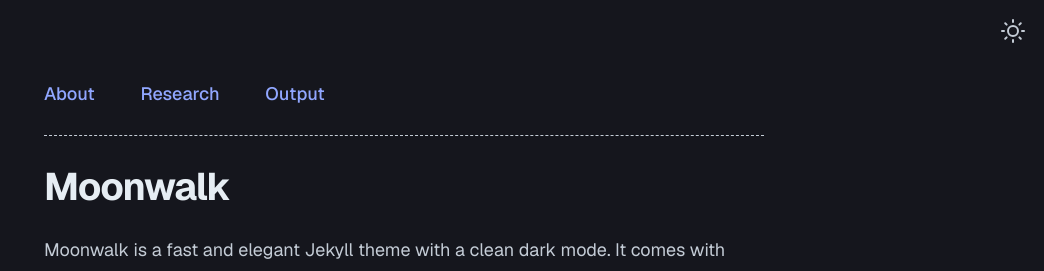
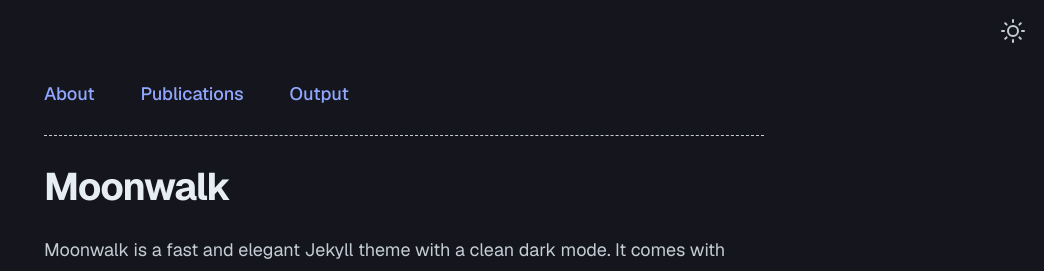
Before and after one commit to nthalluri/natasha-thalluri, a Jekyll site: the page built from index.md, in a window 1280 px wide. Shown: the top 271 px of the page, without its empty margins (236-1280 px from the left). Built offline with Jekyll 4.4.1, drawn with Linux system fonts in a browser that asks for light colours.

Commit message:
Update home.yml

```diff
--- a/_data/home.yml
+++ b/_data/home.yml
@@ -2,7 +2,7 @@ navbar_entries:
   - title: About
     url: about
 
-  - title: Research
+  - title: Publications
     url: blog
 
   - title: Output
```
